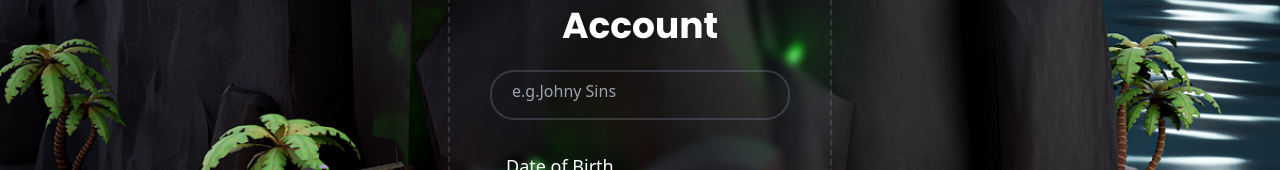
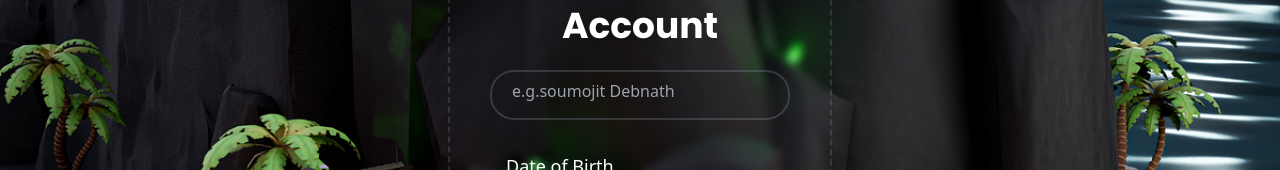
Before and after one commit to roysubhajyoti/CareerCompass, a React (Vite) app: page /Signup in a window 1280 px wide. Shown: the part 177-347 px from the top of the page. Built offline with nearby package versions, Linux system fonts and the light colour scheme.

Commit message:
Update Signup.jsx

```diff
--- a/src/component/Signup.jsx
+++ b/src/component/Signup.jsx
@@ -52,7 +52,7 @@ export const Signup = () => {
           <input
             type="text"
             name="name"
-            placeholder="e.g.Johny Sins"
+            placeholder="e.g.soumojit Debnath"
             required
             onChange={(e) => setName(e.target.value)}
             className="w-[100%] h-[100%] pt-2 pb-4 pl-5 pr-12 outline-none rounded-3xl bg-transparent border-2 border-solid border-slate-400
```
